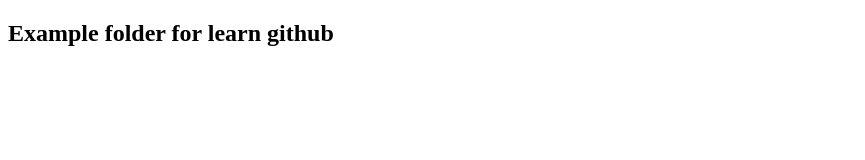
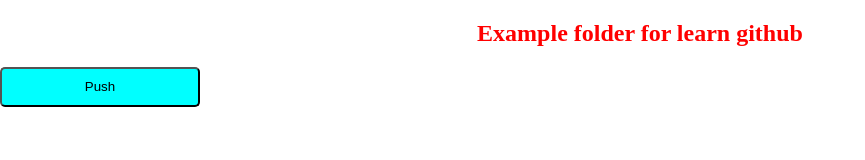
Before and after one commit to Umaraliyevna/exampleGit, a plain HTML site: page index.html in a window 1280 px wide. Shown: the whole page, without its empty margins (0-865 px from the left). Drawn offline with Linux system fonts and the light colour scheme.

Commit message:
return add button and style

```diff
--- a/index.html
+++ b/index.html
@@ -4,8 +4,10 @@
     <meta charset="UTF-8">
     <meta name="viewport" content="width=device-width, initial-scale=1.0">
     <title>Document</title>
+    <link rel="stylesheet" href="style.css">
 </head>
 <body>
     <h2>Example folder for learn github</h2>
+    <button>Push</button>
 </body>
 </html>
```
